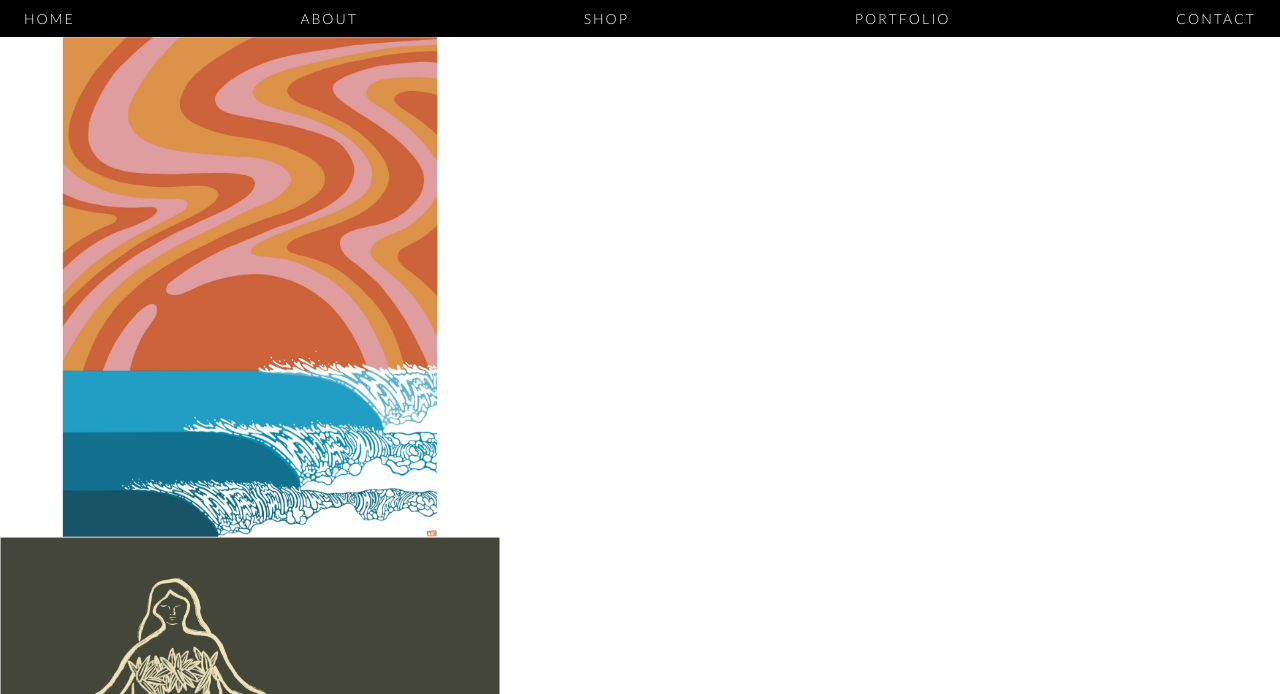
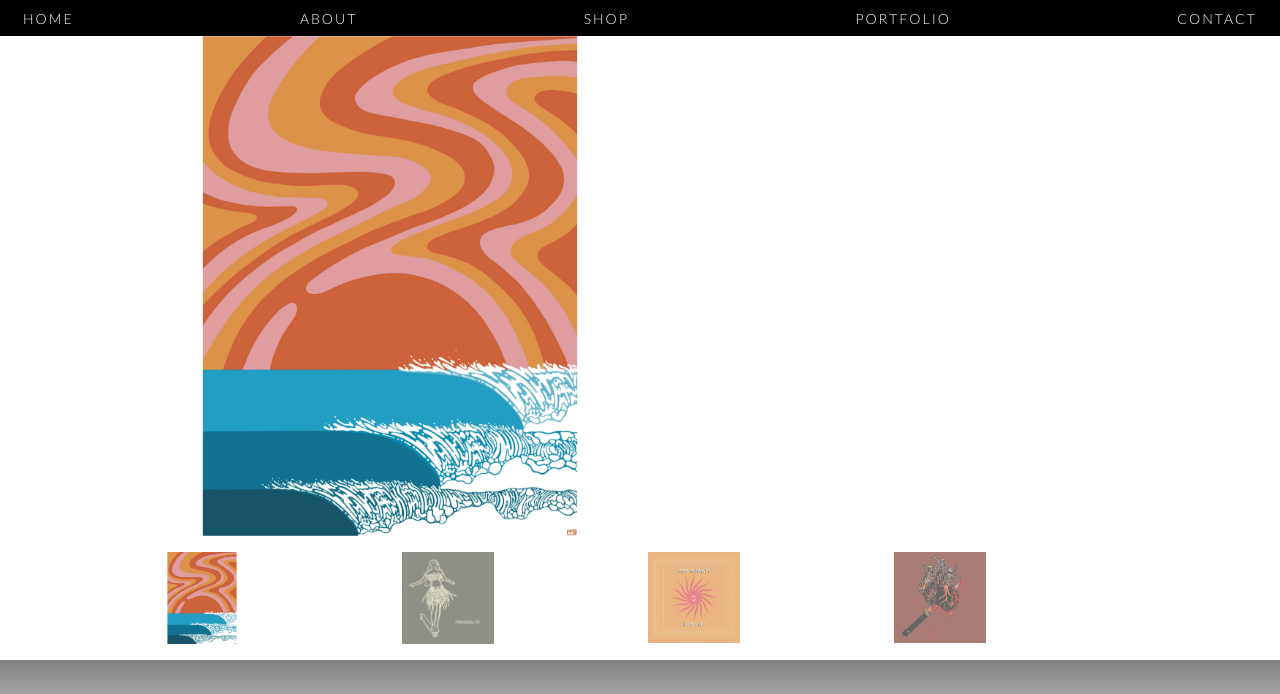
Before and after one commit to avrhee/portfolioProject, a website: page portfolio.html in a window 1280 px wide. Shown: the top 694 px of the page. Drawn offline with nearby package versions, Linux system fonts and the light colour scheme.

Commit message:
fixed portfolio page

```diff
--- a/portfolio.html
+++ b/portfolio.html
@@ -15,6 +15,7 @@
     <link rel="stylesheet" href="css/styles.css" />
     <link rel="stylesheet" href="https://fonts.googleapis.com/icon?family=Material+Icons" />
     <script src="https://kit.fontawesome.com/3e8a8b46f0.js" crossorigin="anonymous"></script>
+    <link rel="stylesheet" href="https://www.w3schools.com/w3css/4/w3.css">
 
     <!-- JavaScript-->
     <script src="JavaScript/javascript.js"></script>
@@ -43,21 +44,26 @@
 
     <div class="w3-content" style="max-width:1000px">
       <img class="mySlides" src="/img/sunset.jpg" style="width:50%">
-      <img class="mySlides" src="img/skate.jpg" style="width:50%">
-      <img class="mySlides" src="img/sun.jpeg" style="width:50%">
+      <img class="mySlides" src="img/skate.jpg" style="width:50%; display: none;">
+      <img class="mySlides" src="img/sun.jpeg" style="width:50%; display: none;">
+      <img class="mySlides" src="img/heart.jpeg" style="width:50%; display: none;">
 
       <div class="w3-row-padding w3-section">
-        <div class="w3-col s4">
-          <img class="demo w3-opacity" src="img/sunset.jpg"
-          style="width:50%" onclick="currentDiv(1)">
+        <div class="w3-col s3">
+          <img class="demo w3-opacity w3-opacity-off" src="img/sunset.jpg"
+          style="width:40%" onclick="currentDiv(1)">
         </div>
-        <div class="w3-col s4">
+        <div class="w3-col s3">
           <img class="demo w3-opacity" src="img/skate.jpg"
-          style="width:50%;display:none" onclick="currentDiv(2)">
+          style="width:40%" onclick="currentDiv(2)">
         </div>
-        <div class="w3-col s4">
+        <div class="w3-col s3">
           <img class="demo w3-opacity" src="img/sun.jpeg"
-          style="width:50%;display:none" onclick="currentDiv(3)">
+          style="width:40%" onclick="currentDiv(3)">
+        </div>
+        <div class="w3-col s3">
+          <img class="demo w3-opacity" src="img/heart.jpeg"
+          style="width:40%" onclick="currentDiv(4)">
         </div>
       </div>
     </div>
```
Also changed, not shown: img/heart.jpeg (added), 2 other files.
